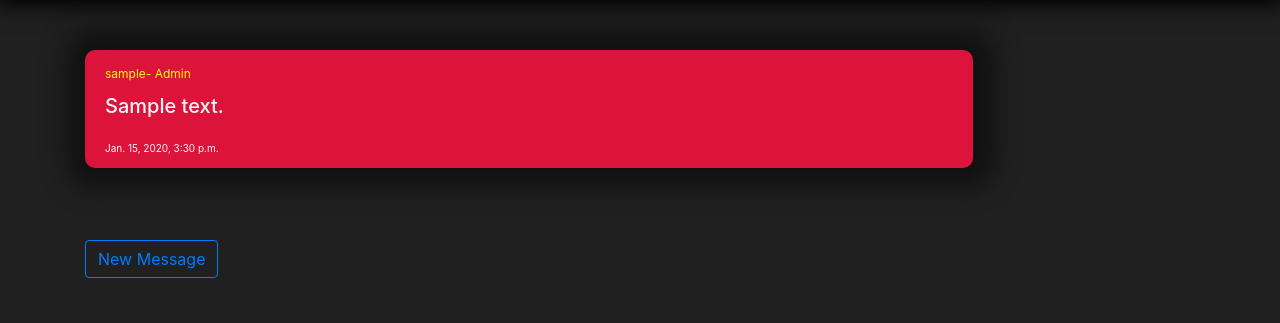
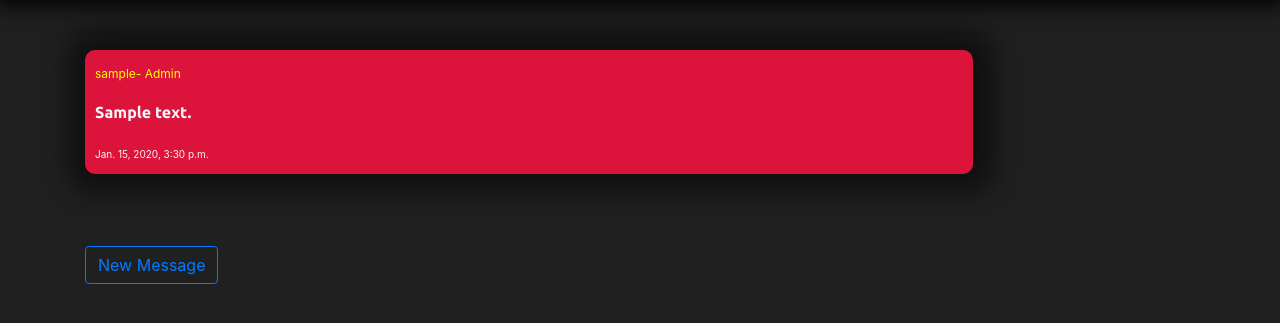
Before and after one commit to ahmishra/Django-Chat-App, a Django app: template templates/chat/chat_list.html in a window 1280 px wide. Shown: the part 56-379 px from the top of the page. Run offline with Django 3.2, Linux system fonts and the light colour scheme; the template is opened without the code that fills it: values that come from a table or form of the project are taken from there, others are empty; tables that the repository leaves empty hold one stand-in row (values such as "Sample post"); some libraries are stand-ins or nearby versions.

Commit message:
Fixed Some Styling Errors

```diff
--- a/chat/models.py
+++ b/chat/models.py
@@ -2,6 +2,7 @@ from django.db import models
 from django.contrib.auth import get_user_model
 from django.utils.timezone import now
 from django.urls import reverse
+
 
 # Create your models here.
 User = get_user_model()
--- a/chatApp/settings.py
+++ b/chatApp/settings.py
@@ -37,9 +37,11 @@ INSTALLED_APPS = [
     'django.contrib.sessions',
     'django.contrib.messages',
     'django.contrib.staticfiles',
+    'markdown_deux',
     'chat',
     'accounts',
 ]
+
 
 MIDDLEWARE = [
     'django.middleware.security.SecurityMiddleware',
--- a/static/css/master.css
+++ b/static/css/master.css
@@ -53,17 +53,14 @@ li{
   padding: 10px;
 }
 .chat-content {
-  margin-left: 10px;
-  margin-top: 10px;
+ 	font-family: 'Ubuntu', cursive;
 }
 .chat-user-special{
   color: yellow;
   font-size: 12px;
-  margin-left: 10px;
 }
 .chat-date{
   font-size: 10px;
-  margin-left: 10px;
 }
 .chat-user{
   font-size: 12px;
--- a/templates/base.html
+++ b/templates/base.html
@@ -65,7 +65,7 @@
 
 		<!-- Content -->
 		<div class="container" style="margin-top: 50px;">{% block content %}{% endblock content %}</div>
-
+		<br><br><hr><br><br>
 
 
 
--- a/templates/chat/chat_list.html
+++ b/templates/chat/chat_list.html
@@ -20,7 +20,7 @@
 						<small class="chat-user"> {{ chat.user }} </small>
 
     		{% endif %}
-    		<h5 class="chat-content">{{ chat|linebreaks }}</h5>
+    		<p><b class="chat-content">{{ chat|linebreaks }}</b></p>
     		<small class="chat-date">{{ chat.posted_at }}</small>
     	</div><br><br>
 
```
Also changed, not shown: accounts/migrations/0001_initial.py (added), chat/migrations/0001_initial.py (added).
